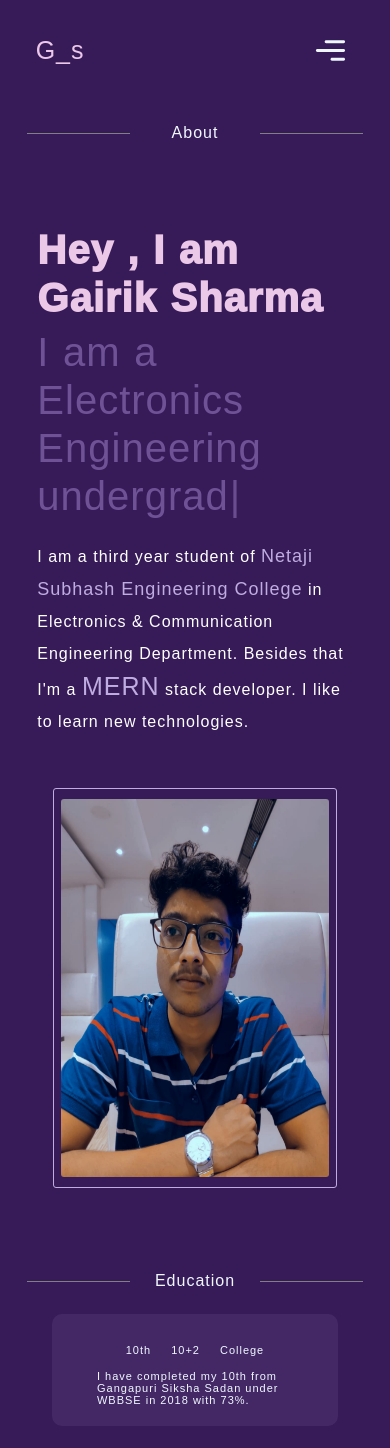
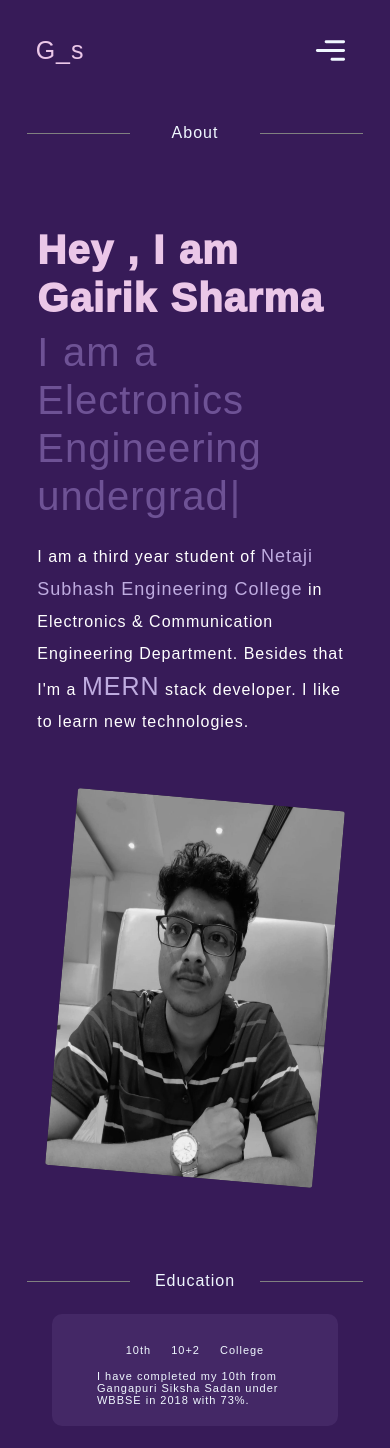
Before and after one commit to GairikSharma/Portfolio-Website, a React (Create React App) app: page / in a window 390 px wide. Shown: the top 1448 px of the page. Built offline with nearby package versions, Linux system fonts and the light colour scheme.

Commit message:
about.js & about.css updated

```diff
--- a/src/about.js
+++ b/src/about.js
@@ -34,9 +34,6 @@ function About() {
                     <div className="profile-card">
                         <div className="prof-pic" style={{ backgroundImage: `url(${profile})` }}>
                             <div className="text">
-                                {/* <p>Gairik Sharma</p>
-                                <p>India, from Kolkata</p>
-                                <p>Web Dev Enthusiast</p> */}
                             </div>
 
                         </div>
--- a/src/styles/about.css
+++ b/src/styles/about.css
@@ -29,16 +29,15 @@
     font-weight: 1500;
     margin-bottom: 2%;
 }
+
 .headingtwo {
     color: #c9aef8;
     font-size: 40px;
     font-weight: 800;
     word-spacing: 1.5px;
     line-height: 3.0rem;
-    /* display: flex;
-    flex-direction: row;
-    align-items: center; */
 }
+
 .info {
     margin-top: 20px;
     color: white;
@@ -54,24 +53,30 @@
     justify-content: center;
     flex-direction: column;
     align-items: center;
-
+    transform: rotate(5deg);
+    background: transparent;
+    filter: grayscale(100%);
 }
-
+.profile:hover {
+    filter: grayscale(0%);
+}
 .profile-card {
     width: 75%;
     height: 70%;
-    border: #BFACE0 1.5px solid;
+    border: transparent 1.5px solid;
     border-radius: 3px;
     display: flex;
     justify-content: center;
     flex-direction: column;
     align-items: center;
+    background: transparent;
 }
 
 .profile-card:hover {
-    transform: translate(5px, 5px);
-    transition: 1.5s;
+    transform: rotate(-5deg);
+    transition: 0.5ms;
 }
+
 .prof-pic {
     width: 95%;
     height: 95%;
@@ -79,27 +84,6 @@
     z-index: 1;
     background-size: 100% 100%;
 }
-.prof-pic .text {
-    width: 100%;
-    height: 100%;
-    display: flex;
-    flex-direction: column;
-    justify-content: end;
-    padding-bottom: 15px;
-    align-items: center;
-    color: white;
-    font-size: 14.4px;
-    opacity: 0;
-}
-.prof-pic .text:hover {
-    opacity: 0.5;
-}
-.prof-pic:hover {
-    transform: translate(-15px, -15px);
-    transition: 2s;
-    opacity: 1;
-}
-
 
 @media only screen and (max-width: 990px) {
     .about-container {
@@ -122,16 +106,24 @@
         justify-content: center;
         flex-direction: column;
         align-items: center;
+        filter: grayscale(100%);
     }
+
     .profile-card {
         width: 65%;
         height: 90%;
-    border: #BFACE0 1.5px solid;
+        border: transparent 1.5px solid;
         display: flex;
         justify-content: center;
         flex-direction: column;
         align-items: center;
     }
+
+    .profile-card:hover {
+        transform: rotate(-5deg);
+        transition: 0.5ms;
+    }
+
     .heading {
         color: #EBC7E8;
         font-weight: 8000;
@@ -139,6 +131,7 @@
         word-spacing: 1.5px;
         line-height: 3.0rem;
     }
+
     .headingtwo {
         color: #b499e372;
         font-size: 2.5rem;
@@ -146,6 +139,7 @@
         line-height: 3.0rem;
         font-weight: 800;
     }
+
     .info {
         margin-top: 20px;
         color: white;
@@ -159,6 +153,7 @@
         margin-left: 10px;
         background-color: transparent;
     }
+
     .prof-pic .text {
         width: 100%;
         height: 100%;
@@ -171,9 +166,10 @@
         font-size: 14.4px;
         opacity: 0;
     }
-.prof-pic .text:hover {
+
+    /* .prof-pic .text:hover {
         opacity: 0.5;
-}
+    } */
 }
 
 
@@ -182,11 +178,16 @@
     .profile-card {
         width: 90%;
         height: 60%;
-    border: #BFACE0 1.5px solid;
+        border: transparent 1.5px solid;
         display: flex;
         justify-content: center;
         flex-direction: column;
         align-items: center;
+    }
+
+    .profile-card:hover {
+        transform: rotate(-5deg);
+        transition: 0.5ms;
     }
 }
 
@@ -194,11 +195,16 @@
     .profile-card {
         width: 90%;
         height: 80%;
-    border: #BFACE0 1.5px solid;
+        border: transparent 1.5px solid;
         display: flex;
         justify-content: center;
         flex-direction: column;
         align-items: center;
+    }
+
+    .profile-card:hover {
+        transform: rotate(-5deg);
+        transition: 0.5ms;
     }
 }
 
@@ -206,10 +212,15 @@
     .profile-card {
         width: 100%;
         height: 60%;
-    border: #BFACE0 1.5px solid;
+        border: transparent 1.5px solid;
         display: flex;
         justify-content: center;
         flex-direction: column;
         align-items: center;
     }
+
+    .profile-card:hover {
+        transform: rotate(-5deg);
+        transition: 0.5ms;
     }
+}
```
Lines whose indentation alone changed are shown as unchanged.
